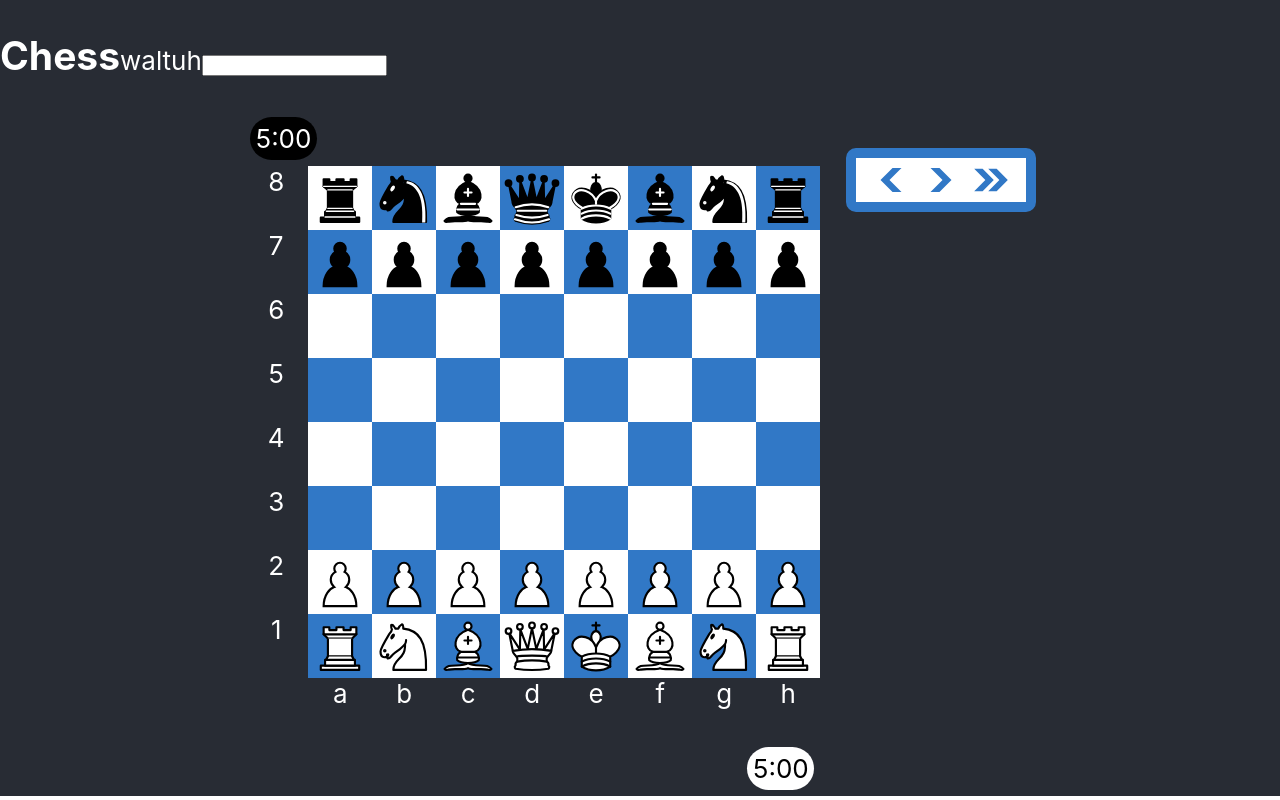
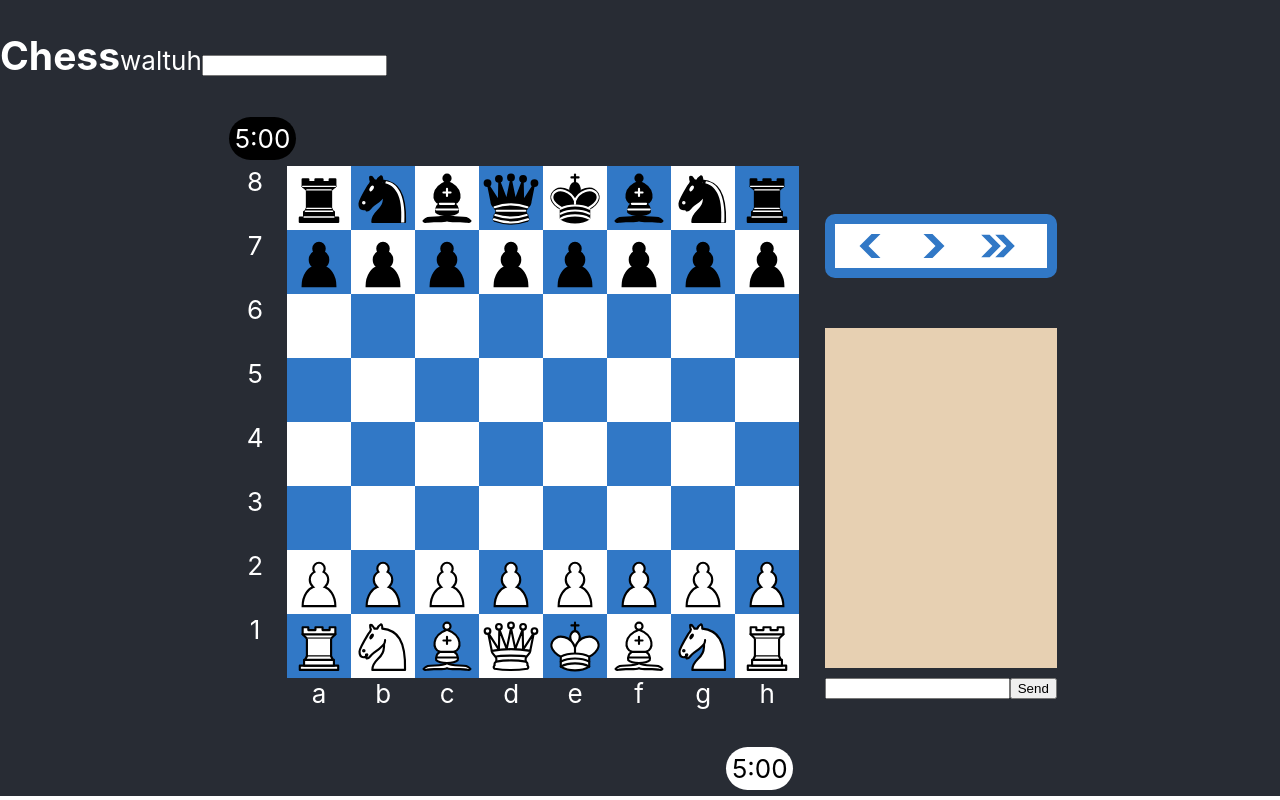
Before and after one commit to msanlop/chess, a React (Create React App) app in the folder client/: page / in a window 1280 px wide. Built offline with nearby package versions, Linux system fonts and the light colour scheme.

Commit message:
feat: simple chat UI box

```diff
--- a/client/src/App.css
+++ b/client/src/App.css
@@ -46,7 +46,10 @@ h2 {
 }
 
 .right-panel {
-  margin-left : 2%;
+  /* margin-left : 2%; */
+  padding-left: 2%;
+  padding-top: 8%;
+  padding-bottom: 10%;
   /* margin-bottom: 60%; */
   /* display: inline-grid; */
   /* grid-template-rows: 1fr 1fr 1fr; */
@@ -56,11 +59,11 @@ h2 {
 
 
   display: inline-grid;
-  grid-template-rows: 1fr 3fr 1fr;
+  grid-template-rows: 1fr 3fr;
   /* grid-template-columns: 100px 100px 100px; */
-  grid-gap: 3px;
-  justify-items: center;
-  align-items: center
+  /* grid-gap: 3px; */
+  /* justify-items: center; */
+  /* align-items: center */
   /* font-size: calc(10px + 2vmin); */
   /* color: white; */
 }
--- a/client/src/App.tsx
+++ b/client/src/App.tsx
@@ -8,6 +8,7 @@ import {io, Socket} from "socket.io-client"
 import { DefaultEventsMap } from 'socket.io/dist/typed-events';
 import { debug } from 'console';
 import HistoryControls from './component/HistoryControls';
+import { ChatBox } from './component/ChatBox';
 
 const GAME_RESTART_TIME = 10000
 let socket : Socket<DefaultEventsMap, DefaultEventsMap>;
@@ -27,6 +28,7 @@ function App() {
   const [playerColor, setPlayerColor] = useState<string | null>(null)
   const [playing, setPlaying] = useState(false)
   const [token, setToken] = useState('')
+  const [messages, setMessages] = useState<string[]>([])
 
   // const [socket, setSocket] = useState<Socket<DefaultEventsMap, DefaultEventsMap>>()
 
@@ -216,6 +218,7 @@ function App() {
             />
         <div className='right-panel'>
         <HistoryControls onClick={changeViewedState}/>
+        <ChatBox messages={messages}/>
 
           {/* <InfoPanel
             onClick={changeViewedState}
--- /dev/null
+++ b/client/src/component/ChatBox.tsx
@@ -0,0 +1,44 @@
+import { useState } from 'react';
+import '../style/ChatBox.css'
+
+interface ChatProps {
+    messages : string[];
+}
+
+
+
+//DO NOT LOOK AT THIS CODE !!!! I JUST WANT TO GET THIS DONE FAST
+export const ChatBox = (props:ChatProps) =>  {
+    const [message, setMessage] = useState("")
+
+    const sendMessage = (form : any) => {
+        console.log(message);
+
+        if(form) {
+            form.preventDefault();
+            form.target[0].value = ""
+        }
+        setMessage("")
+    }
+
+    // const onInputPress = (keyPressEvent : React.KeyboardEvent<HTMLInputElement>) => {
+    //     if(keyPressEvent.code === 'Enter' && !keyPressEvent.shiftKey){
+    //         // sendMessage(undefined)
+    //     }
+    // }
+
+    return(
+        <div className="chat-feed">
+            {props.messages.map(msg =>
+                <p>msg</p>
+            )}
+
+            <form onSubmit={sendMessage} className="chat-form">
+                {/* <input className='chat-input'
+                    type={"text"}></input> */}
+                <input onInput={(e : any) => setMessage(e.target.value)}></input>
+                <input type="submit" value="Send" />
+            </form>
+        </div>
+    )
+}
--- /dev/null
+++ b/client/src/style/ChatBox.css
@@ -0,0 +1,22 @@
+.chat-feed {
+    position: relative;
+    align-content: left;
+    width: 100%;
+    top: 0;
+    background-color: rgb(231, 208, 178);
+}
+
+
+
+.chat-feed p {
+    position: relative;
+    text-align: left;
+    width: 100%;
+}
+
+
+.chat-form {
+    position: relative;
+    top: 100%;
+    width: 100%;
+}
--- a/client/src/style/HistoryControls.css
+++ b/client/src/style/HistoryControls.css
@@ -6,6 +6,7 @@
     background-color: white;
     border-radius: 10px;
     border: 10px solid #3178C6;
+    height: fit-content;
     /* position: relative; */
     /* top: 100%;  */
 }
```
